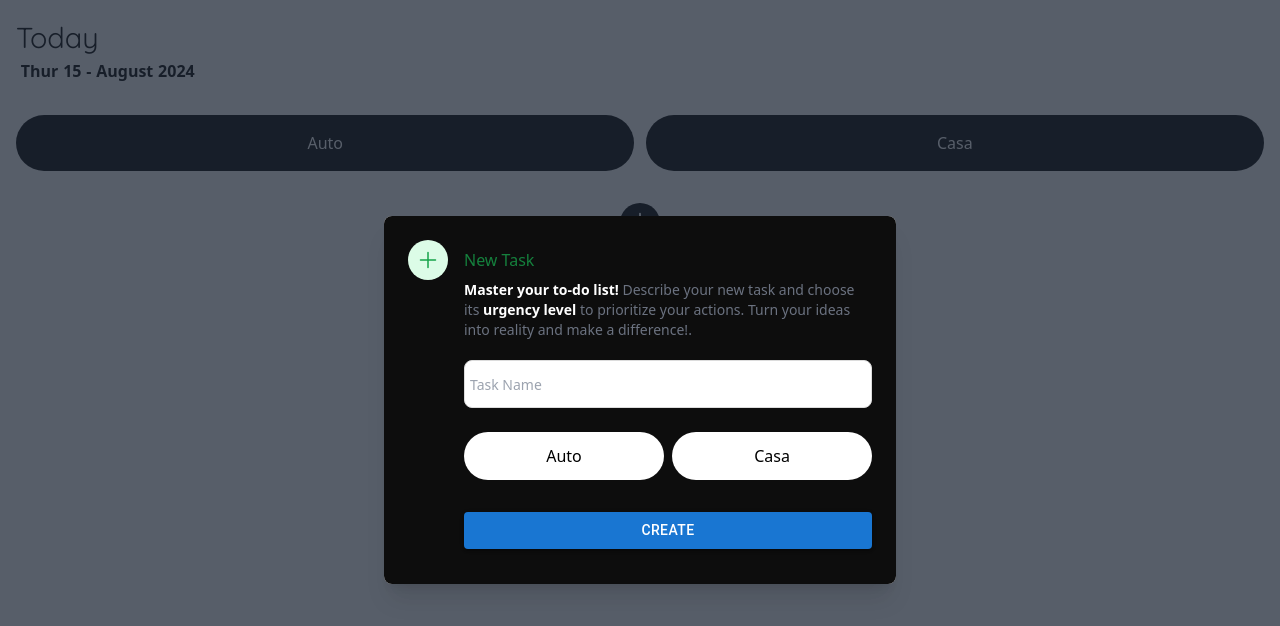
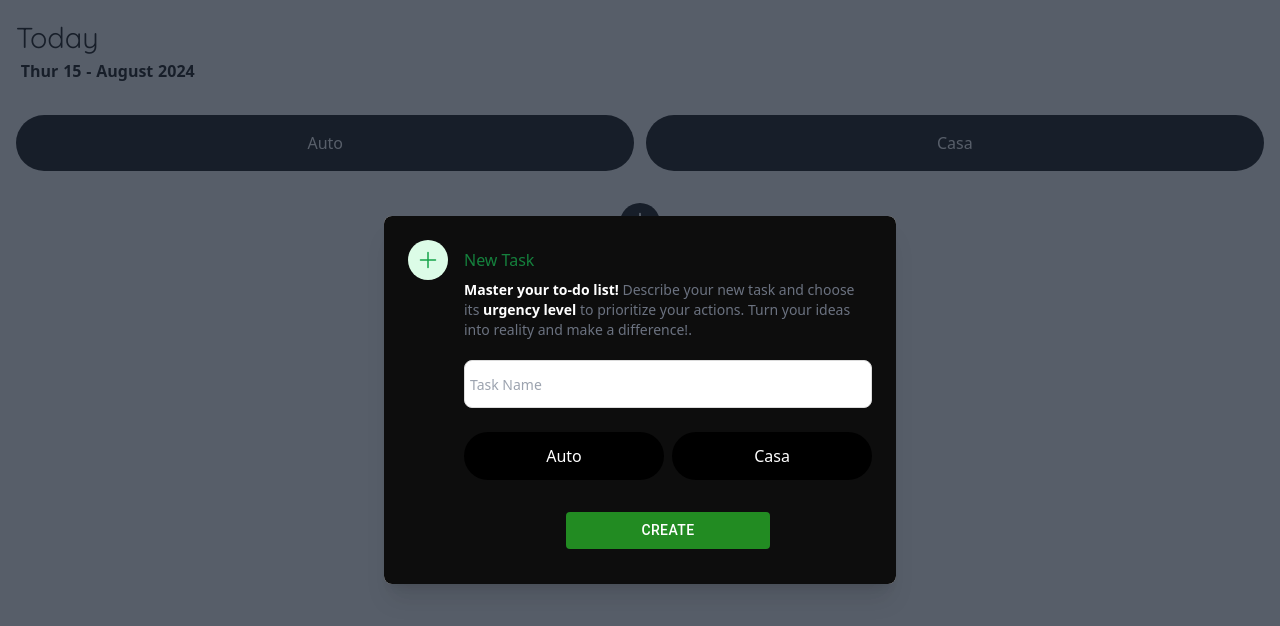
Before and after one commit to ignaarguello/TSM---Frontend, a React (Vite) app: page / in a window 1280 px wide. Both pictures are taken after a click on the element 640 px from the left and 223 px from the top of the page. Shown: the top 626 px of the page. Built offline with nearby package versions, Linux system fonts and the light colour scheme.

Commit message:
Add: mejoras en estilo

```diff
--- a/src/components/FormTask/FormTask.jsx
+++ b/src/components/FormTask/FormTask.jsx
@@ -64,7 +64,7 @@ export default function FormTask() {
                     Casa
                 </div>
             </section>
-            <Button type='click' onClick={CollectData} variant="contained" id='ButtonCreate-MUI_IDFT'>Create</Button>
+            <Button type='click' onClick={CollectData} id='ButtonCreate-MUI_IDFT'>Create</Button>
         </div>
     )
 }
--- a/src/styles/FormTask.css
+++ b/src/styles/FormTask.css
@@ -39,21 +39,24 @@
   .ItemSelect_FT {
     width: 50%;
     height: 100%;
-    background-color: white;
-    color: black;
+    background-color: rgb(0, 0, 0);
+    color: white;
     display: flex;
     justify-content: center;
     align-items: center;
     border-radius: 30px;
   }
   #ButtonCreate-MUI_IDFT {
-    width: 100%;
+    width: 50%;
     margin-top: 1rem;
+    background-color: forestgreen;
+    color: white;
+    align-self: center;
   }
 
   .ItemSelected {
     background-color: black;
-    border: 2px solid darkslateblue;
+    border: 2px solid gray;
     color: white;
   }
 }
```
